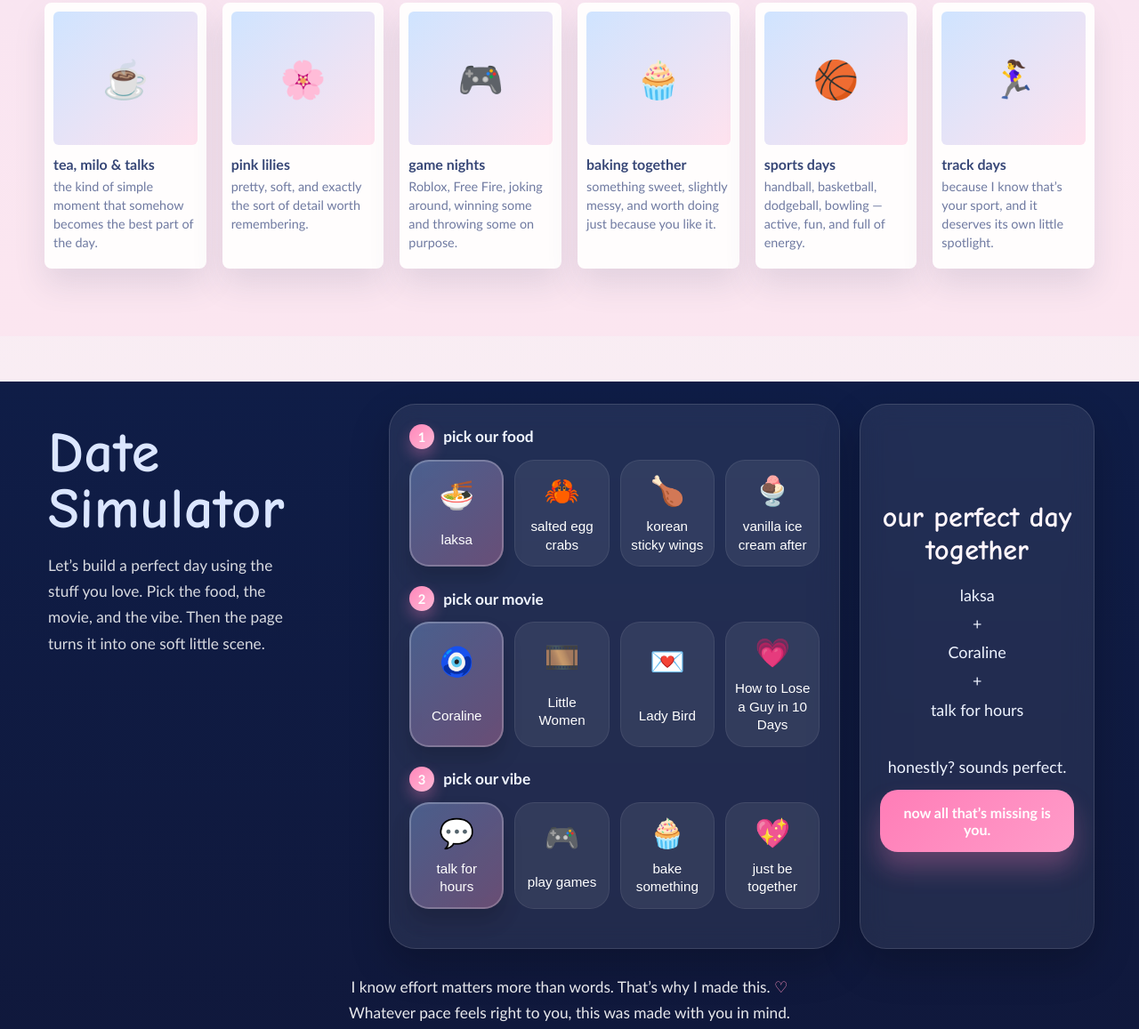
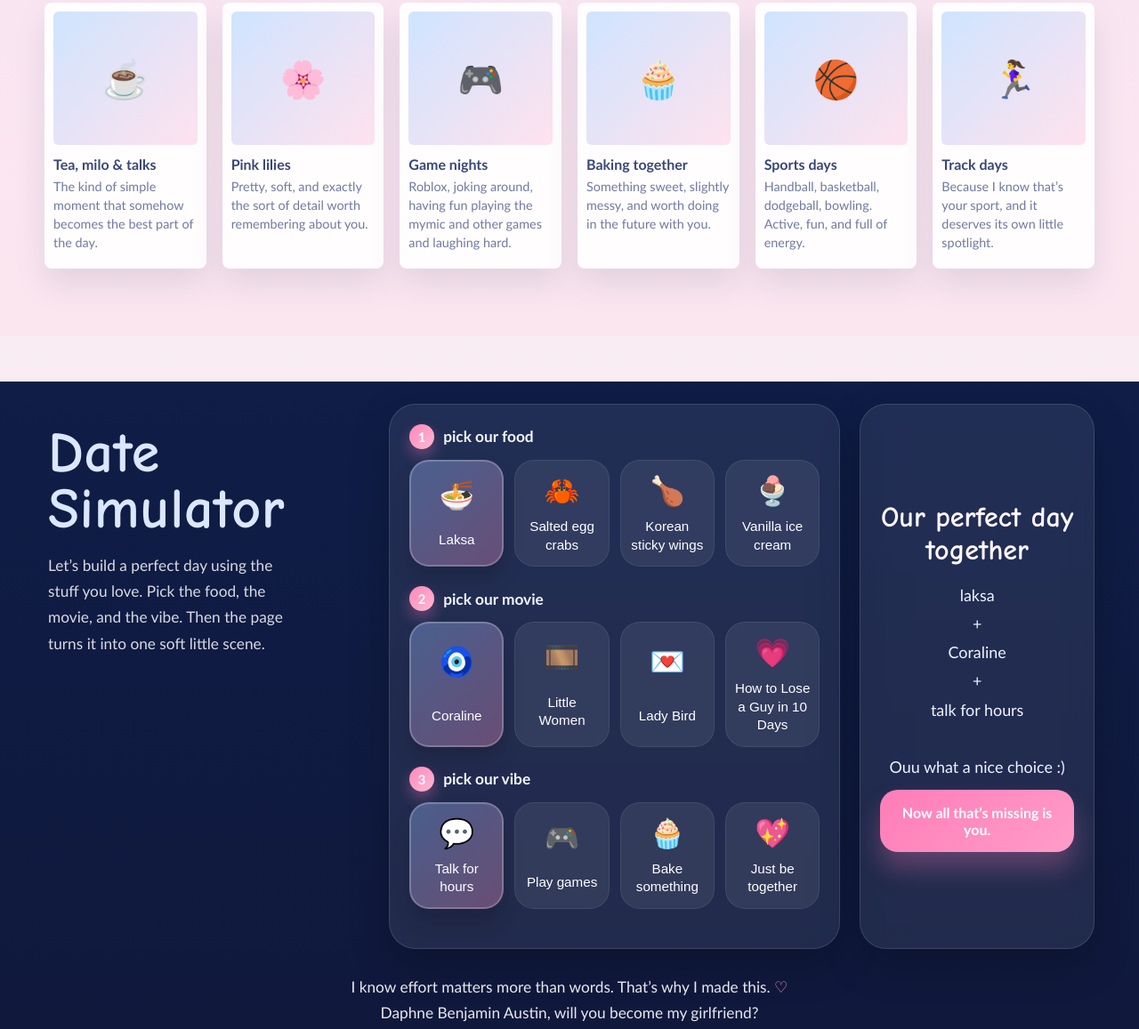
Before and after one commit to VladislavAFKOS/gf-website, a plain HTML site: page index.html in a window 1280 px wide. Shown: the part 1630-2787 px from the top of the page at 89% size. Drawn offline with Linux system fonts and the light colour scheme.

Commit message:
Update index.html

```diff
--- a/index.html
+++ b/index.html
@@ -1042,33 +1042,33 @@
         <div class="cards">
           <article class="mini-card lift-card reveal" tabindex="0">
             <div class="icon">🎨</div>
-            <h3>your favorite colours</h3>
-            <p>blue, pink, purple and green — soft, bright, pretty, like your whole vibe.</p>
+            <h3>Your favorite colours</h3>
+            <p>Slue, pink, purple and green. Soft, bright, pretty, like your whole vibe.</p>
           </article>
           <article class="mini-card lift-card reveal" tabindex="0">
             <div class="icon">💛</div>
-            <h3>gold over silver</h3>
-            <p>so of course the details here had to feel warm and golden too.</p>
+            <h3>Gold over silver</h3>
+            <p>So of course the details here had to feel warm and golden too.</p>
           </article>
           <article class="mini-card lift-card reveal" tabindex="0">
             <div class="icon">🍜</div>
-            <h3>your top foods</h3>
-            <p>laksa, salted egg crabs, korean sticky wings — elite choices honestly.</p>
+            <h3>Your top foods</h3>
+            <p>Laksa, salted egg crabs, korean sticky wings, elite choices for an elite girl.</p>
           </article>
           <article class="mini-card lift-card reveal" tabindex="0">
             <div class="icon">🎬</div>
-            <h3>movie nights</h3>
+            <h3>Movie nights</h3>
             <p>Coraline, Lady Bird, Little Women, How to Lose a Guy in 10 Days.</p>
           </article>
           <article class="mini-card lift-card reveal" tabindex="0">
             <div class="icon">🎧</div>
-            <h3>soundtrack energy</h3>
-            <p>Taylor Swift playing somewhere in the background just feels correct.</p>
+            <h3>Soundtrack energy</h3>
+            <p>Taylor Swift playing somewhere in the background for the best swiftie of all time.</p>
           </article>
           <article class="mini-card lift-card reveal" tabindex="0">
             <div class="icon">📚</div>
-            <h3>books &amp; stories</h3>
-            <p>reading, getting lost in a story, and having a little world of your own.</p>
+            <h3>Books &amp; stories</h3>
+            <p>Reading, getting lost in a story, and having a little world of your own.</p>
           </article>
         </div>
 
@@ -1088,33 +1088,33 @@
         <div class="world-grid">
           <article class="world-card lift-card reveal" tabindex="0" style="--r:-4deg;">
             <div class="frame">☕</div>
-            <h4>tea, milo &amp; talks</h4>
-            <p>the kind of simple moment that somehow becomes the best part of the day.</p>
+            <h4>Tea, milo &amp; talks</h4>
+            <p>The kind of simple moment that somehow becomes the best part of the day.</p>
           </article>
           <article class="world-card lift-card reveal" tabindex="0" style="--r:2deg;">
             <div class="frame">🌸</div>
-            <h4>pink lilies</h4>
-            <p>pretty, soft, and exactly the sort of detail worth remembering.</p>
+            <h4>Pink lilies</h4>
+            <p>Pretty, soft, and exactly the sort of detail worth remembering about you.</p>
           </article>
           <article class="world-card lift-card reveal" tabindex="0" style="--r:-3deg;">
             <div class="frame">🎮</div>
-            <h4>game nights</h4>
-            <p>Roblox, Free Fire, joking around, winning some and throwing some on purpose.</p>
+            <h4>Game nights</h4>
+            <p>Roblox, joking around, having fun playing the mymic and other games and laughing hard.</p>
           </article>
           <article class="world-card lift-card reveal" tabindex="0" style="--r:3deg;">
             <div class="frame">🧁</div>
-            <h4>baking together</h4>
-            <p>something sweet, slightly messy, and worth doing just because you like it.</p>
+            <h4>Baking together</h4>
+            <p>Something sweet, slightly messy, and worth doing in the future with you.</p>
           </article>
           <article class="world-card lift-card reveal" tabindex="0" style="--r:-2deg;">
             <div class="frame">🏀</div>
-            <h4>sports days</h4>
-            <p>handball, basketball, dodgeball, bowling — active, fun, and full of energy.</p>
+            <h4>Sports days</h4>
+            <p>Handball, basketball, dodgeball, bowling. Active, fun, and full of energy.</p>
           </article>
           <article class="world-card lift-card reveal" tabindex="0" style="--r:2deg;">
             <div class="frame">🏃‍♀️</div>
-            <h4>track days</h4>
-            <p>because I know that’s your sport, and it deserves its own little spotlight.</p>
+            <h4>Track days</h4>
+            <p>Because I know that’s your sport, and it deserves its own little spotlight.</p>
           </article>
         </div>
       </div>
@@ -1135,10 +1135,10 @@
             <div class="step">
               <div class="step-title"><span class="badge">1</span> pick our food</div>
               <div class="choices" data-group="food">
-                <button class="choice active" type="button" data-value="laksa"><span>🍜</span>laksa</button>
-                <button class="choice" type="button" data-value="salted egg crabs"><span>🦀</span>salted egg crabs</button>
-                <button class="choice" type="button" data-value="korean sticky wings"><span>🍗</span>korean sticky wings</button>
-                <button class="choice" type="button" data-value="vanilla ice cream after"><span>🍨</span>vanilla ice cream after</button>
+                <button class="choice active" type="button" data-value="laksa"><span>🍜</span>Laksa</button>
+                <button class="choice" type="button" data-value="salted egg crabs"><span>🦀</span>Salted egg crabs</button>
+                <button class="choice" type="button" data-value="korean sticky wings"><span>🍗</span>Korean sticky wings</button>
+                <button class="choice" type="button" data-value="vanilla ice cream after"><span>🍨</span>Vanilla ice cream</button>
               </div>
             </div>
 
@@ -1155,26 +1155,26 @@
             <div class="step">
               <div class="step-title"><span class="badge">3</span> pick our vibe</div>
               <div class="choices" data-group="vibe">
-                <button class="choice active" type="button" data-value="talk for hours"><span>💬</span>talk for hours</button>
-                <button class="choice" type="button" data-value="play games together"><span>🎮</span>play games</button>
-                <button class="choice" type="button" data-value="bake something sweet"><span>🧁</span>bake something</button>
-                <button class="choice" type="button" data-value="just be together"><span>💖</span>just be together</button>
+                <button class="choice active" type="button" data-value="talk for hours"><span>💬</span>Talk for hours</button>
+                <button class="choice" type="button" data-value="play games together"><span>🎮</span>Play games</button>
+                <button class="choice" type="button" data-value="bake something sweet"><span>🧁</span>Bake something</button>
+                <button class="choice" type="button" data-value="just be together"><span>💖</span>Just be together</button>
               </div>
             </div>
           </div>
 
           <aside class="summary-card reveal">
-            <h3>our perfect day together</h3>
+            <h3>Our perfect day together</h3>
             <div class="summary-stack" id="summaryText">
-              laksa<br />+<br />Coraline<br />+<br />talk for hours<br /><br />honestly? sounds perfect.
+              laksa<br />+<br />Coraline<br />+<br />talk for hours<br /><br />Ouu what a nice choice .
             </div>
-            <div class="summary-message">now all that’s missing is you.</div>
+            <div class="summary-message">Now all that’s missing is you.</div>
           </aside>
         </div>
 
         <div id="ending" class="footer-note reveal">
           I know effort matters more than words. That’s why I made this. <span class="heart">♡</span><br />
-          Whatever pace feels right to you, this was made with you in mind.
+          Daphne Benjamin Austin, will you become my girlfriend?
         </div>
       </div>
     </section>
@@ -1197,7 +1197,7 @@
 
     function updateSummary() {
       if (!summaryText) return;
-      summaryText.innerHTML = `${selected.food}<br />+<br />${selected.movie}<br />+<br />${selected.vibe}<br /><br />honestly? sounds perfect.`;
+      summaryText.innerHTML = `${selected.food}<br />+<br />${selected.movie}<br />+<br />${selected.vibe}<br /><br />Ouu what a nice choice :)`;
     }
 
     function fadeInAudio(audio, duration = 1800) {
```
